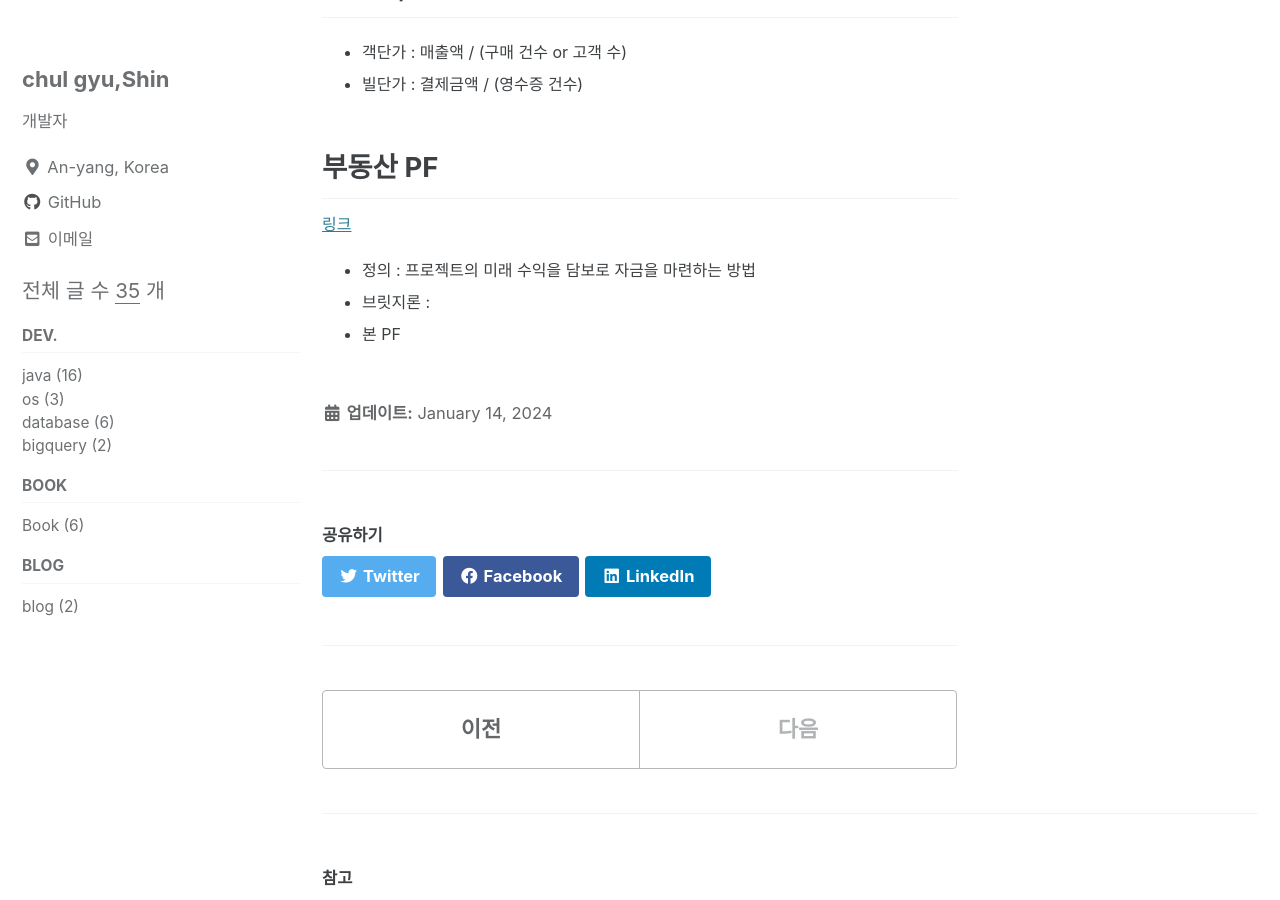
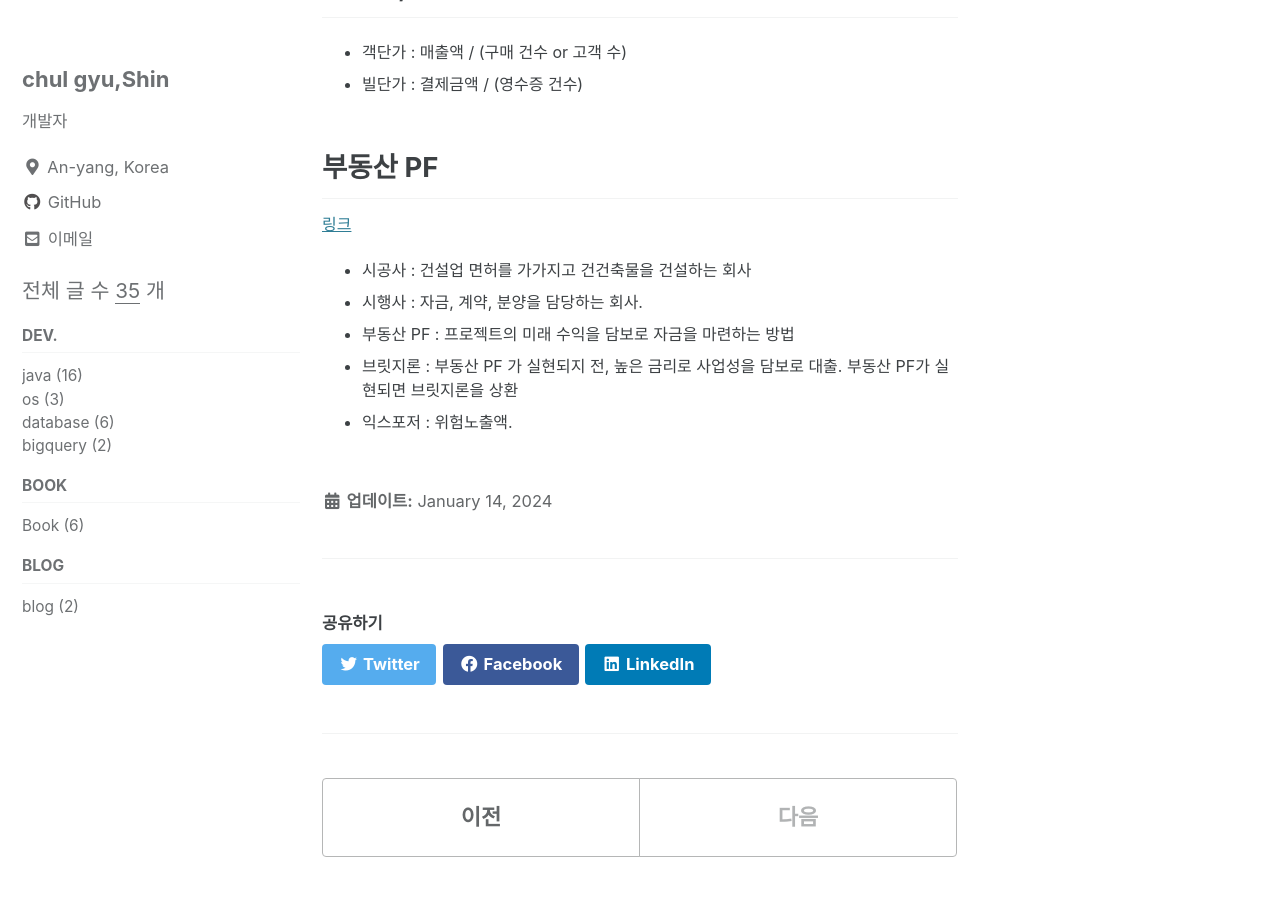
Before and after one commit to chulgs15/trifles, a Jekyll site: the page built from _posts/2024-01-14-daily-news.md, in a window 1280 px wide and 900 px high, scrolled down 640 px. Built offline with Jekyll 4.4.1, drawn with Linux system fonts in a browser that asks for light colours; cached includes are drawn as plain includes.

Commit message:
부동산 PF 정리

```diff
--- a/_posts/2024-01-14-daily-news.md
+++ b/_posts/2024-01-14-daily-news.md
@@ -15,6 +15,8 @@
 ## 부동산 PF
 [링크](https://brunch.co.kr/@hausplanner-cm/215)
 
-* 정의 : 프로젝트의 미래 수익을 담보로 자금을 마련하는 방법
-* 브릿지론 :
-* 본 PF
+* 시공사 : 건설업 면허를 가가지고 건건축물을 건설하는 회사
+* 시행사 : 자금, 계약, 분양을 담당하는 회사.
+* 부동산 PF : 프로젝트의 미래 수익을 담보로 자금을 마련하는 방법
+* 브릿지론 : 부동산 PF 가 실현되지 전, 높은 금리로 사업성을 담보로 대출. 부동산 PF가 실현되면 브릿지론을 상환
+* 익스포저 : 위험노출액.
```
